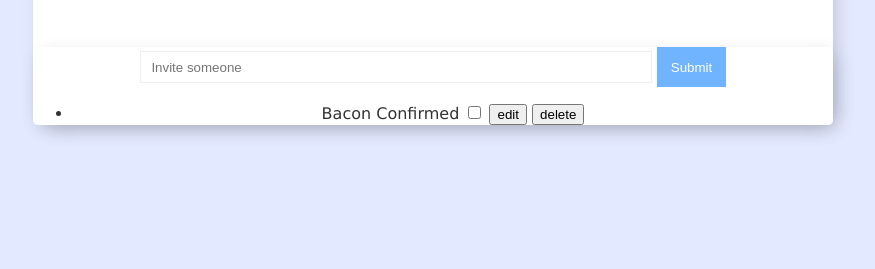
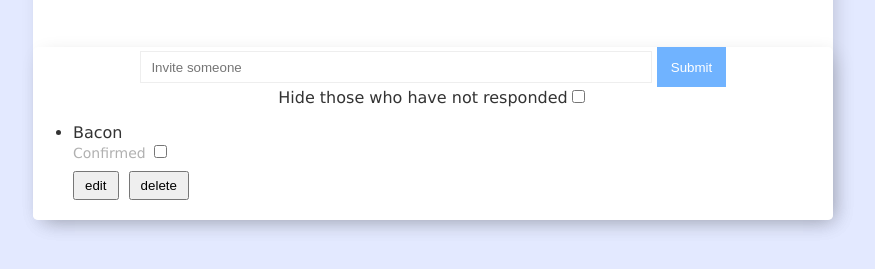
Before and after one commit to TobiasHBrandt/JavaScript-websites, a plain HTML site: page WebsitePersonList/index.html in a window 1280 px wide. Shown: the part 91-360 px from the top of the page, without its empty margins (207-1082 px from the left). Drawn offline with Linux system fonts and the light colour scheme.

Commit message:
hide persons and little style
You can hide persons that have not responded yet on the invited. Little setup with text, checkbox and button on the person.

```diff
--- a/WebsitePersonList/index.html
+++ b/WebsitePersonList/index.html
@@ -18,12 +18,13 @@
                     <button type="submit" name="submit" value="submit">Submit</button>
                 </form>
 
+
                 <ul id="invitedList">
                     <li>
                         <span>Bacon</span>
                         <label>Confirmed <input type="checkbox"></label>
-                        <button>edit</button>
-                        <button>delete</button>
+                        <button class="edit">edit</button>
+                        <button class="edit">delete</button>
                     </li>
                 </ul>
             </main>
--- a/WebsitePersonList/index.js
+++ b/WebsitePersonList/index.js
@@ -2,6 +2,7 @@
 const form = document.querySelector("#inviteForm");
 const input = document.querySelector("input");
 const ul = document.querySelector("#invitedList");
+const main = document.querySelector(".main")
 
 function createLi() {
     const li = document.createElement("li");
@@ -81,3 +82,38 @@ ul.addEventListener("click", (event) => {
         }
     }
 });
+
+
+// hide the list of persons
+
+const div = document.createElement("div");
+div.className = "showHide";
+const filterLabel = document.createElement("label");
+filterLabel.textContent = "Hide those who have not responded";
+const filterCheckbox = document.createElement("input");
+filterCheckbox.type = "checkbox";
+
+div.appendChild(filterLabel);
+filterLabel.appendChild(filterCheckbox);
+main.insertBefore(div, ul);
+
+filterCheckbox.addEventListener("change", (event) => {
+    const isChecked = event.target.checked;
+    const lis = ul.children;
+
+    if (isChecked) {
+        for (var i = 0; i < lis.length; i++) {
+            var li = lis[i];
+            if (li.className === "responded") {
+                li.style.display = "";
+            } else {
+                li.style.display = "none";
+            }
+        }
+    } else {
+        for (var i = 0; i < lis.length; i++) {
+            var li = lis[i];
+            li.style.display = "";
+        }
+    }
+});
--- a/WebsitePersonList/style.css
+++ b/WebsitePersonList/style.css
@@ -52,3 +52,22 @@ body{
 #inviteForm button:hover {
     opacity: 0.7;
 }
+#invitedList {
+    text-align: left;
+}
+#invitedList li label {
+  font-size: 14px;
+  display: block;
+  margin: 0 0 10px;
+  color: rgba(112, 112, 112, .55);
+}
+
+#invitedList li button {
+
+    margin: 0 5px 20px 0;
+    padding: 5px 10px;
+
+}
+#invitedList span label {
+
+}
```
